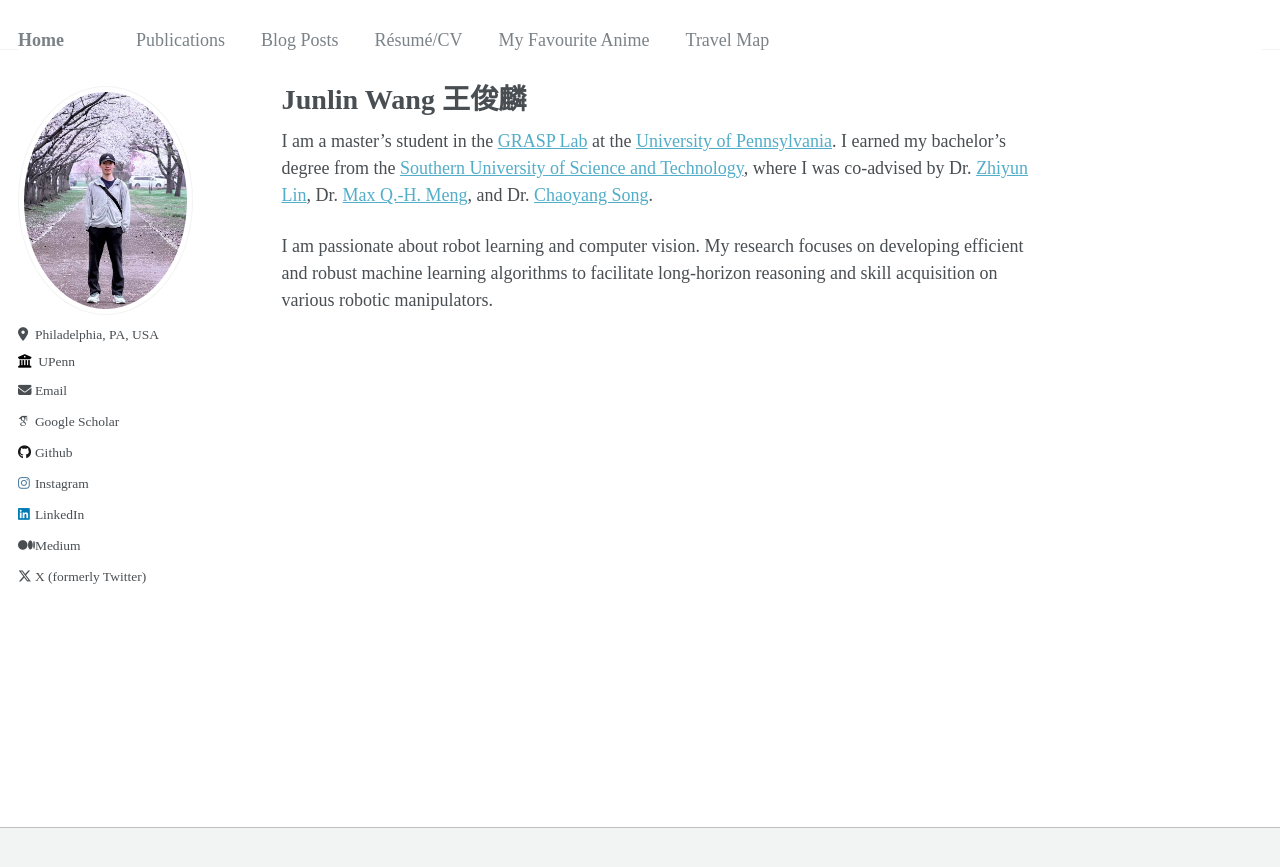
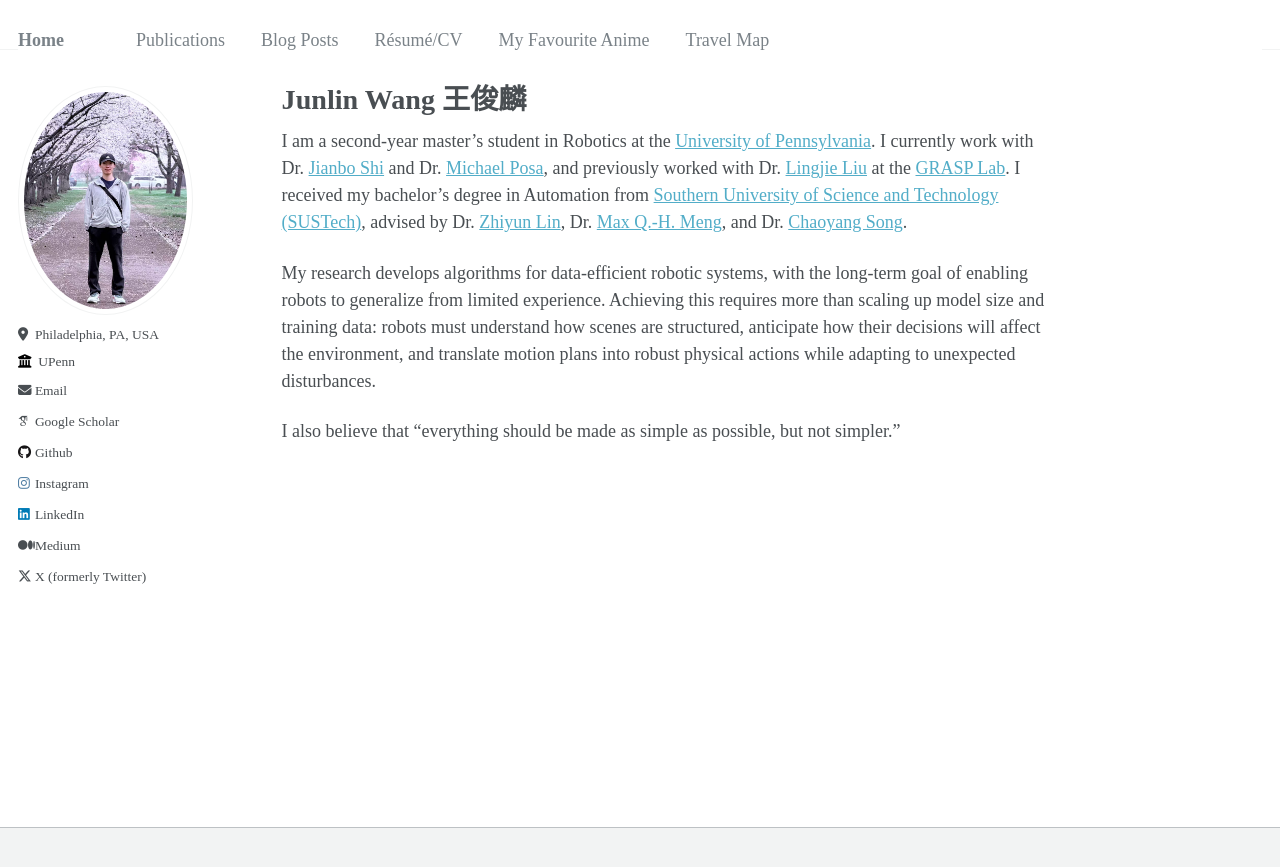
Before and after one commit to HenryWJL/HenryWJL.github.io, a Jekyll site: the page built from _pages/about.md, in a window 1280 px wide. Shown: the top 867 px of the page. Built offline with Jekyll 4.4.1, drawn with Linux system fonts in a browser that asks for light colours; some web fonts are replaced.

Commit message:
Revise about page with current academic details
Updated personal information and research focus in the about page.

```diff
--- a/_pages/about.md
+++ b/_pages/about.md
@@ -7,6 +7,8 @@ redirect_from:
   - /about.html
 ---
 
-I am a master's student in the [GRASP Lab](https://www.grasp.upenn.edu/) at the [University of Pennsylvania](https://www.upenn.edu/). I earned my bachelor’s degree from the [Southern University of Science and Technology](https://www.sustech.edu.cn/en/), where I was co-advised by Dr. [Zhiyun Lin](https://www.sustech.edu.cn/en/faculties/zhiyunlin-2.html), Dr. [Max Q.-H. Meng](https://www.sustech.edu.cn/en/faculties/mengqinghu.html), and Dr. [Chaoyang Song](https://mee.sustech.edu.cn/en/jiaozhiyuangong/2978.html).
+I am a second-year master's student in Robotics at the [University of Pennsylvania](https://www.upenn.edu/). I currently work with Dr. [Jianbo Shi](https://jianbo-shi.github.io/) and Dr. [Michael Posa](https://dair.engineering.upenn.edu/posa/), and previously worked with Dr. [Lingjie Liu](https://lingjie0206.github.io/) at the [GRASP Lab](https://www.grasp.upenn.edu/). I received my bachelor’s degree in Automation from [Southern University of Science and Technology (SUSTech)](https://www.sustech.edu.cn/en/), advised by Dr. [Zhiyun Lin](https://www.sustech.edu.cn/en/faculties/zhiyunlin-2.html), Dr. [Max Q.-H. Meng](https://www.sustech.edu.cn/en/faculties/mengqinghu.html), and Dr. [Chaoyang Song](https://mee.sustech.edu.cn/en/jiaozhiyuangong/2978.html).
 
-I am passionate about robot learning and computer vision. My research focuses on developing efficient and robust machine learning algorithms to facilitate long-horizon reasoning and skill acquisition on various robotic manipulators.
+My research develops algorithms for data-efficient robotic systems, with the long-term goal of enabling robots to generalize from limited experience. Achieving this requires more than scaling up model size and training data: robots must understand how scenes are structured, anticipate how their decisions will affect the environment, and translate motion plans into robust physical actions while adapting to unexpected disturbances.
+
+I also believe that "everything should be made as simple as possible, but not simpler."
```
